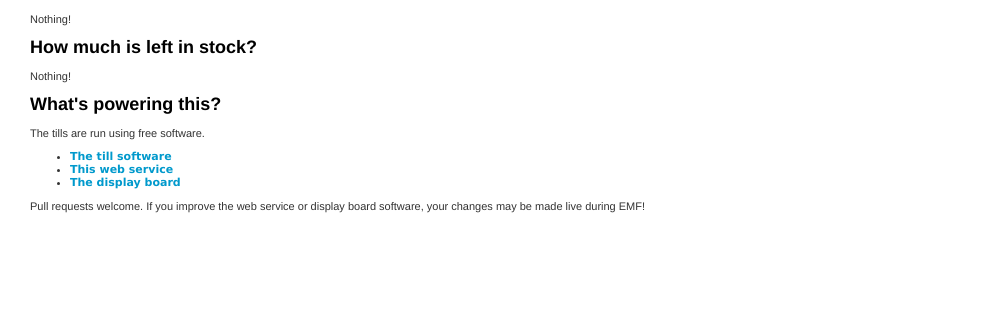
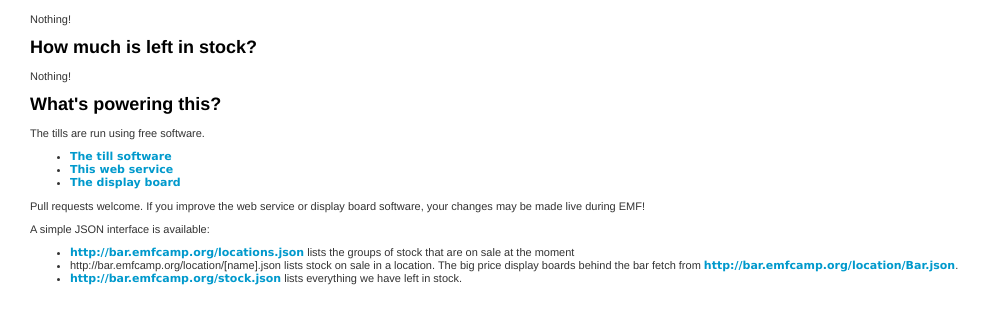
Before and after one commit to sde1000/emfcamp-tillweb, a Django app: template emftill/templates/whatson.html in a window 1280 px wide. Shown: the part 87-411 px from the top of the page, without its empty margins (0-990 px from the left). Run offline with Django 3.2, Linux system fonts and the light colour scheme; the template is opened without the code that fills it, so the values that code supplies are empty.

Commit message:
Basic JSON endpoint documentation

```diff
--- a/emftill/templates/whatson.html
+++ b/emftill/templates/whatson.html
@@ -54,4 +54,14 @@ entirely by volunteers!  Want to help out?  Follow this link!</a></p>
 <p>Pull requests welcome.  If you improve the web service or display
 board software, your changes may be made live during EMF!</p>
 
+<p>A simple JSON interface is available:</p>
+<ul>
+  <li><a href="http://bar.emfcamp.org/locations.json">http://bar.emfcamp.org/locations.json</a>
+  lists the groups of stock that are on sale at the moment</li>
+  <li>http://bar.emfcamp.org/location/[name].json lists stock on sale in a
+  location.  The big price display boards behind the bar fetch
+  from <a href="http://bar.emfcamp.org/location/Bar.json">http://bar.emfcamp.org/location/Bar.json</a>.</li>
+  <li><a href="http://bar.emfcamp.org/stock.json">http://bar.emfcamp.org/stock.json</a> lists everything we have left in stock.</li>
+</ul>
+
 {% endblock %}
```
